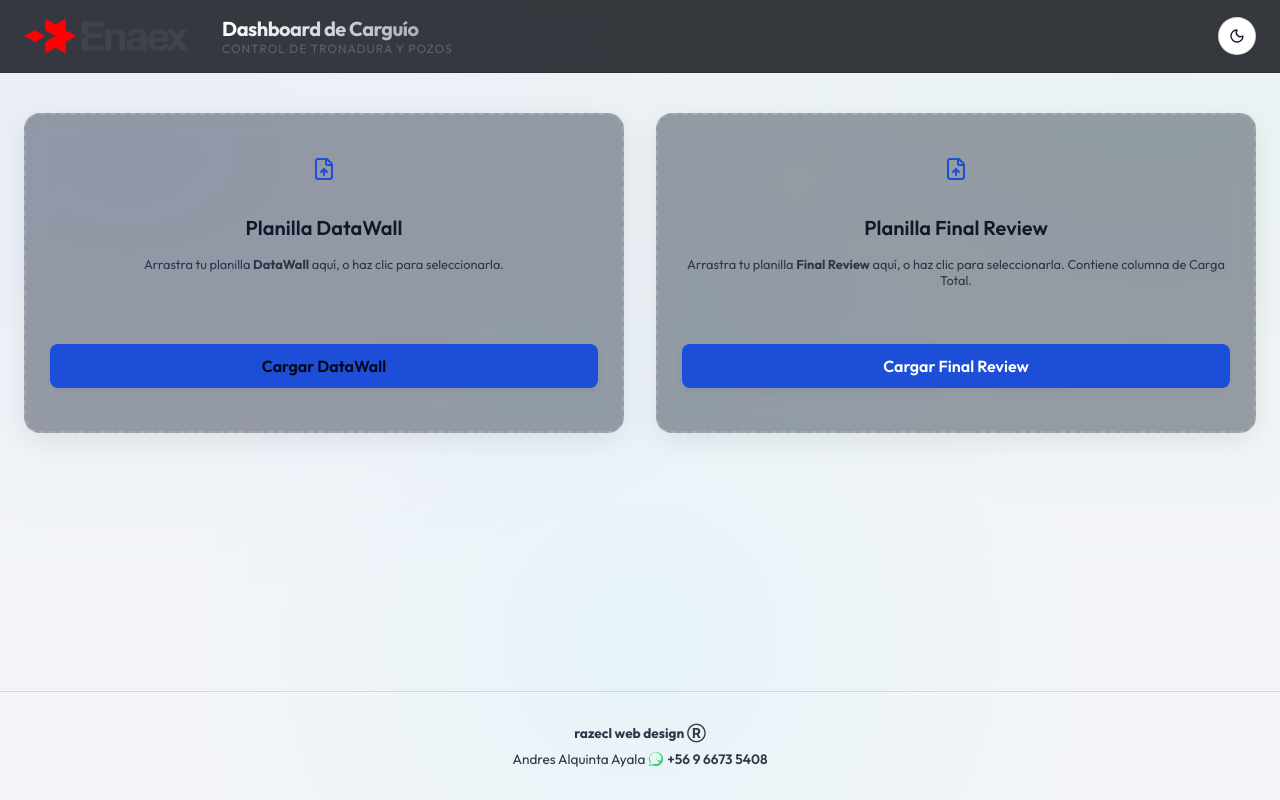
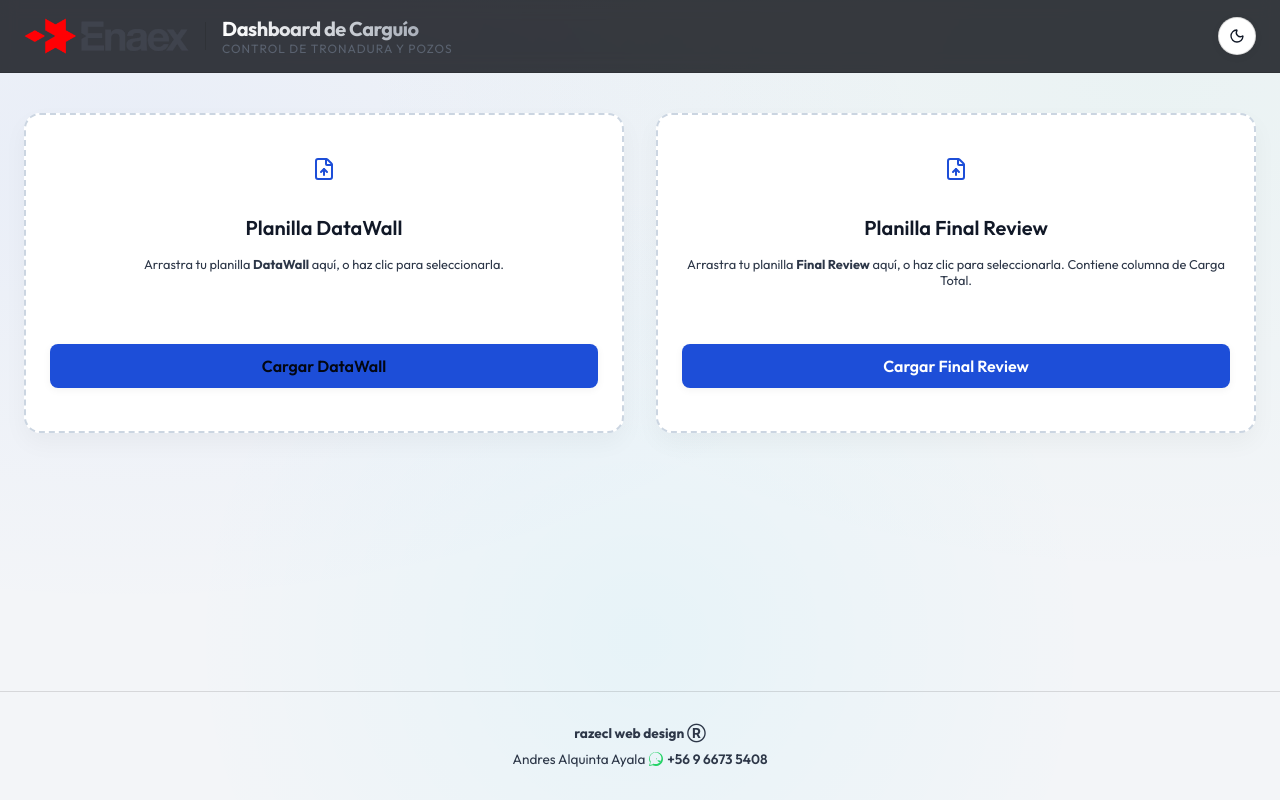
Before and after one commit to zerohcool/dashboard-carguio-enaex, a React (Vite) app: page / in a window 1280 px wide. Built offline with nearby package versions, Linux system fonts and the light colour scheme.

Commit message:
Update table headers and start screen upload cards light theme styles

```diff
--- a/src/index.css
+++ b/src/index.css
@@ -71,12 +71,24 @@ body.light-theme {
 
 /* Reglas de soporte específicas para contrates en Modo Claro */
 body.light-theme .data-table th {
-  background: rgba(0, 0, 0, 0.03) !important;
-  color: var(--text-secondary) !important;
+  background: #e6effc !important; /* Azul claro corporativo limpio */
+  color: #1e3a8a !important; /* Azul oscuro elegante */
+  border-bottom: 2px solid #cbd5e1 !important;
 }
 
 body.light-theme .data-table tr:hover {
-  background: rgba(0, 0, 0, 0.015) !important;
+  background: rgba(37, 99, 235, 0.02) !important;
+}
+
+body.light-theme .upload-zone {
+  background: #ffffff !important;
+  border-color: #cbd5e1 !important;
+  box-shadow: 0 10px 25px rgba(0, 0, 0, 0.04) !important;
+}
+
+body.light-theme .upload-zone:hover {
+  background: #f0f7ff !important;
+  border-color: #3b82f6 !important;
 }
 
 body.light-theme .search-input {
```
